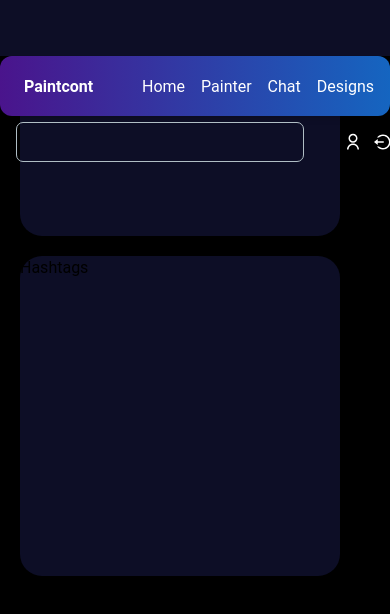
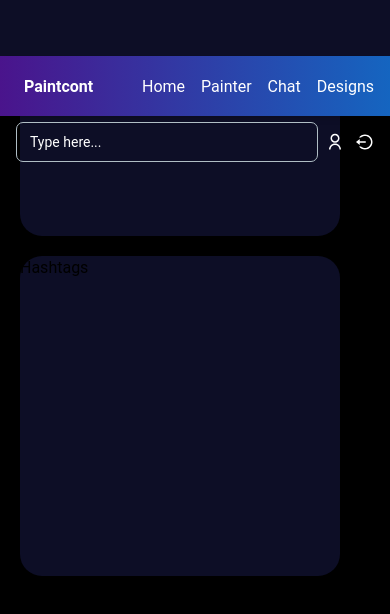
Before and after one commit to aswinkrishna-p/paint-cont-UI, a React (Create React App) app: page / in a window 390 px wide. Shown: the top 614 px of the page. Built offline with nearby package versions, Linux system fonts and the light colour scheme.

Commit message:
added user logout function

```diff
--- a/package.json
+++ b/package.json
@@ -16,6 +16,7 @@
     "postcss": "^8.4.36",
     "react": "^18.2.0",
     "react-dom": "^18.2.0",
+    "react-hot-toast": "^2.4.1",
     "react-icons": "^5.0.1",
     "react-redux": "^9.1.0",
     "react-router-dom": "^6.22.3",
--- a/src/Components/Client/ClientNav.jsx
+++ b/src/Components/Client/ClientNav.jsx
@@ -10,15 +10,25 @@ import {
  Input,
 } from "@material-tailwind/react";
 import { useNavigate } from 'react-router-dom';
+import { Logout } from '../../api/userApi';
 
 function ClientNav(props) {
 
   const Navigate = useNavigate()
+
+  const logout =async () =>{
+    let res = await Logout()
+
+    if(res.status === 200){
+      localStorage.clear('user_token')
+      Navigate('/login')
+    }
+  }
     return (
         <Navbar
       variant="gradient"
       color="blue-gray"
-      className=" mx-auto w-full px-4 py-3 h-[60px] fixed z-50 bg-gradient-to-r from-purple-900 to-blue-800 "
+      className=" mx-auto max-w-full w-full px-4 py-3 rounded-none h-[60px] fixed z-50 bg-gradient-to-r from-purple-900 to-blue-800"
     >
       <div className="flex flex-wrap items-center justify-between gap-y-4 text-white">
         <Typography
@@ -46,18 +56,20 @@ function ClientNav(props) {
           </a>
         </div>
 
-        <div className="flex items-center w-full sm:w-auto gap-10">
+        <div className="relative flex w-full gap-2 md:w-max">
           <Input
             type="search"
             color="white"
+            label='Type here...'
             className="pr-10 bg-transparent border-b border-white focus:outline-none"
             containerProps={{
               className: "min-w-[288px]",
             }}
           />
           {/* <Button
+            size="sm"
             color="white"
-            className=" ml-2 p-1 bg-transparent border border-white rounded hover:bg-white hover:text-blue-gray-900 transition duration-300 h-6 text-xm"
+            className="!absolute right-1 top-1 rounded"
           >
             Search
           </Button> */}
@@ -68,9 +80,11 @@ function ClientNav(props) {
           <RiUserLine className="text-lg" />
           </span>
 
-            <a href="#" className="text-white">
+            <button onClick={logout}>
               <RiLogoutCircleLine className="text-lg" />
-            </a>
+
+            </button>
+
           </div>
         </div>
       </div>
```
Also changed, not shown: 1 other file (tests, documents, lock files or other folders).
